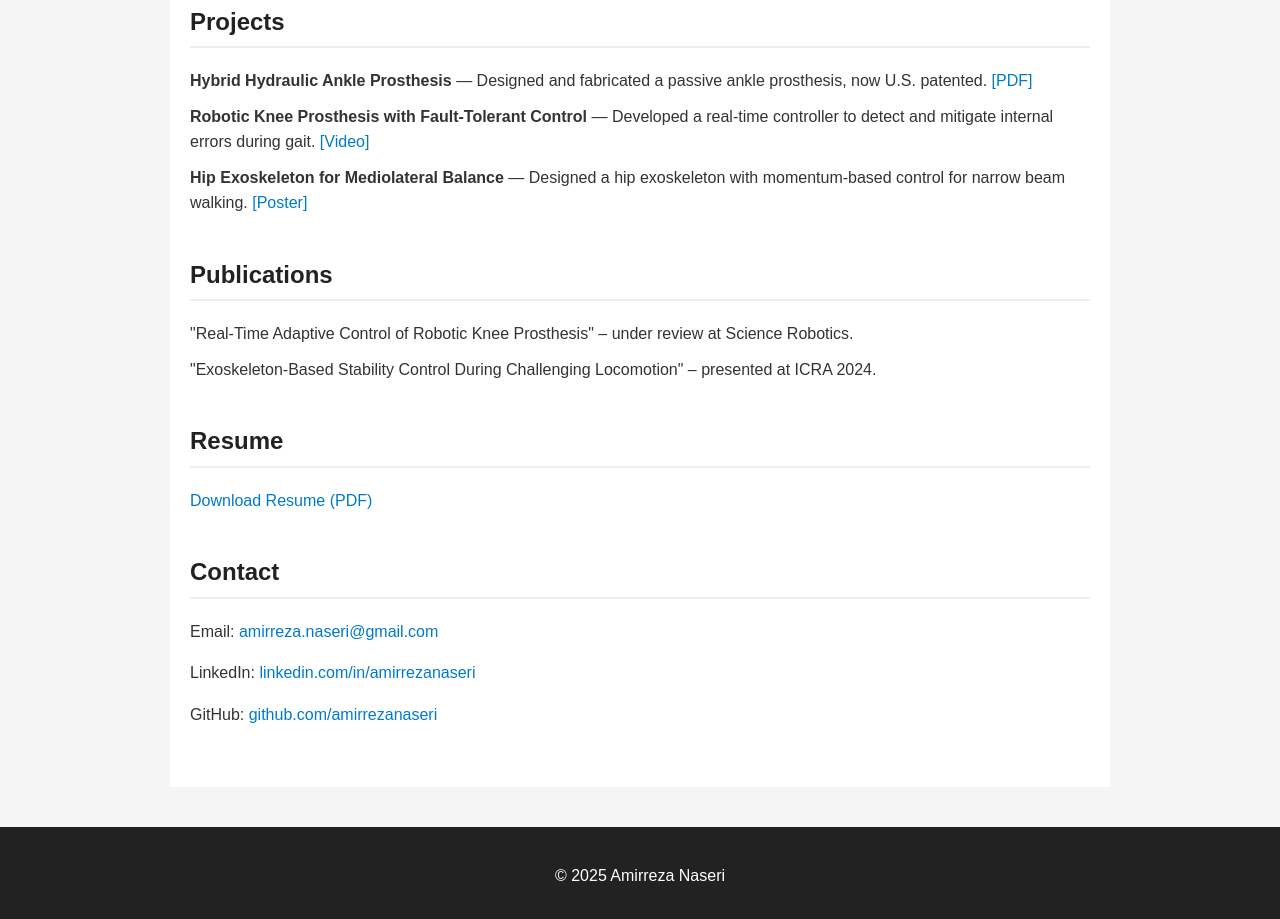
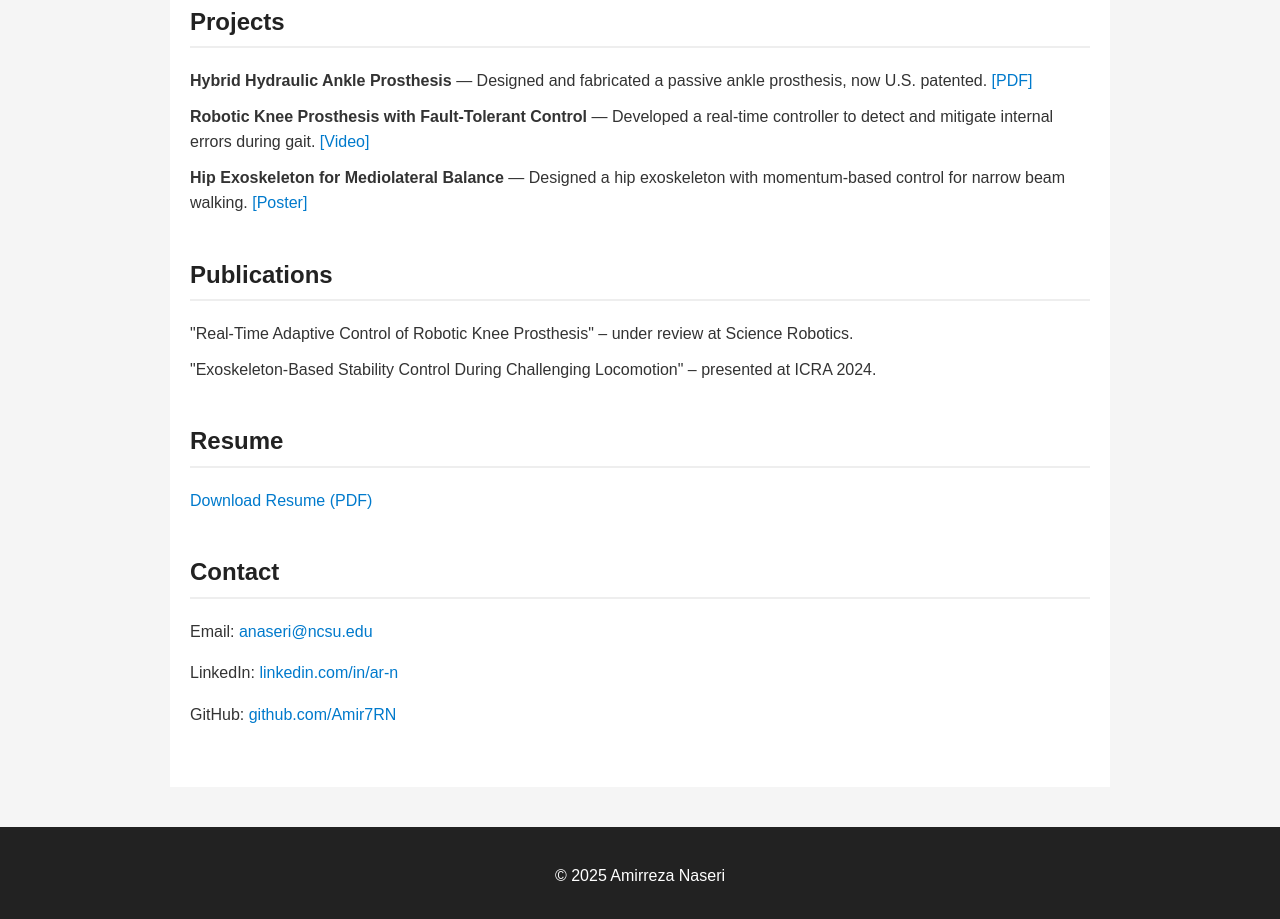
Before and after one commit to Amir7RN/AmirrezaNaseri.github.io, a plain HTML site: page index.html in a window 1280 px wide. Shown: the part 395-1314 px from the top of the page. Drawn offline with Linux system fonts and the light colour scheme.

Commit message:
index.html

```diff
--- a/index.html
+++ b/index.html
@@ -93,9 +93,9 @@
 
   <section>
     <h2>Contact</h2>
-    <p>Email: <a href="mailto:amirreza.naseri@gmail.com">amirreza.naseri@gmail.com</a></p>
-    <p>LinkedIn: <a href="https://linkedin.com/in/amirrezanaseri">linkedin.com/in/amirrezanaseri</a></p>
-    <p>GitHub: <a href="https://github.com/amirrezanaseri">github.com/amirrezanaseri</a></p>
+    <p>Email: <a href="mailto:anaseri@ncsu.edu">anaseri@ncsu.edu</a></p>
+    <p>LinkedIn: <a href="https://www.linkedin.com/in/ar-n/">linkedin.com/in/ar-n</a></p>
+    <p>GitHub: <a href="https://github.com/Amir7RN">github.com/Amir7RN</a></p>
   </section>
 </main>
 
```
